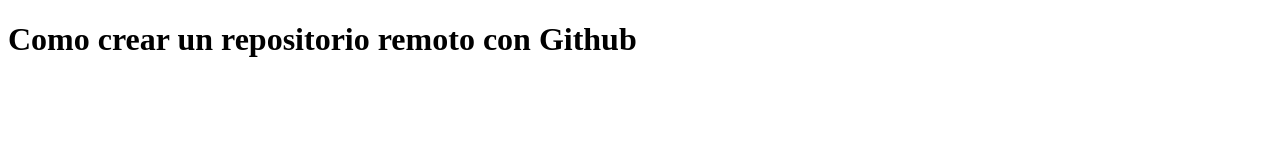
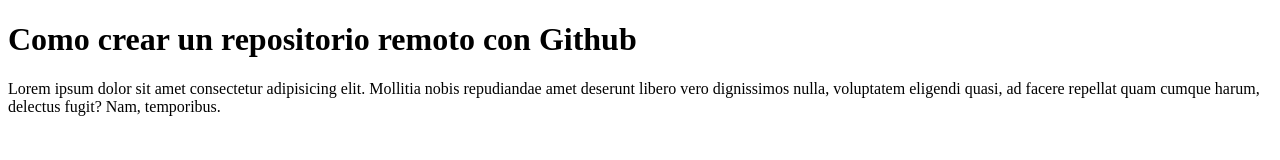
Before and after one commit to ElizabotProjects/demostracion_repositorio_nextu, a plain HTML site: page index.html in a window 1280 px wide. Drawn offline with Linux system fonts and the light colour scheme.

Commit message:
Agregado de parrafo al html

```diff
--- a/index.html
+++ b/index.html
@@ -7,5 +7,6 @@
 </head>
 <body>
   <h1>Como crear un repositorio remoto con Github</h1>
+  <p>Lorem ipsum dolor sit amet consectetur adipisicing elit. Mollitia nobis repudiandae amet deserunt libero vero dignissimos nulla, voluptatem eligendi quasi, ad facere repellat quam cumque harum, delectus fugit? Nam, temporibus.</p>
 </body>
 </html>
```
